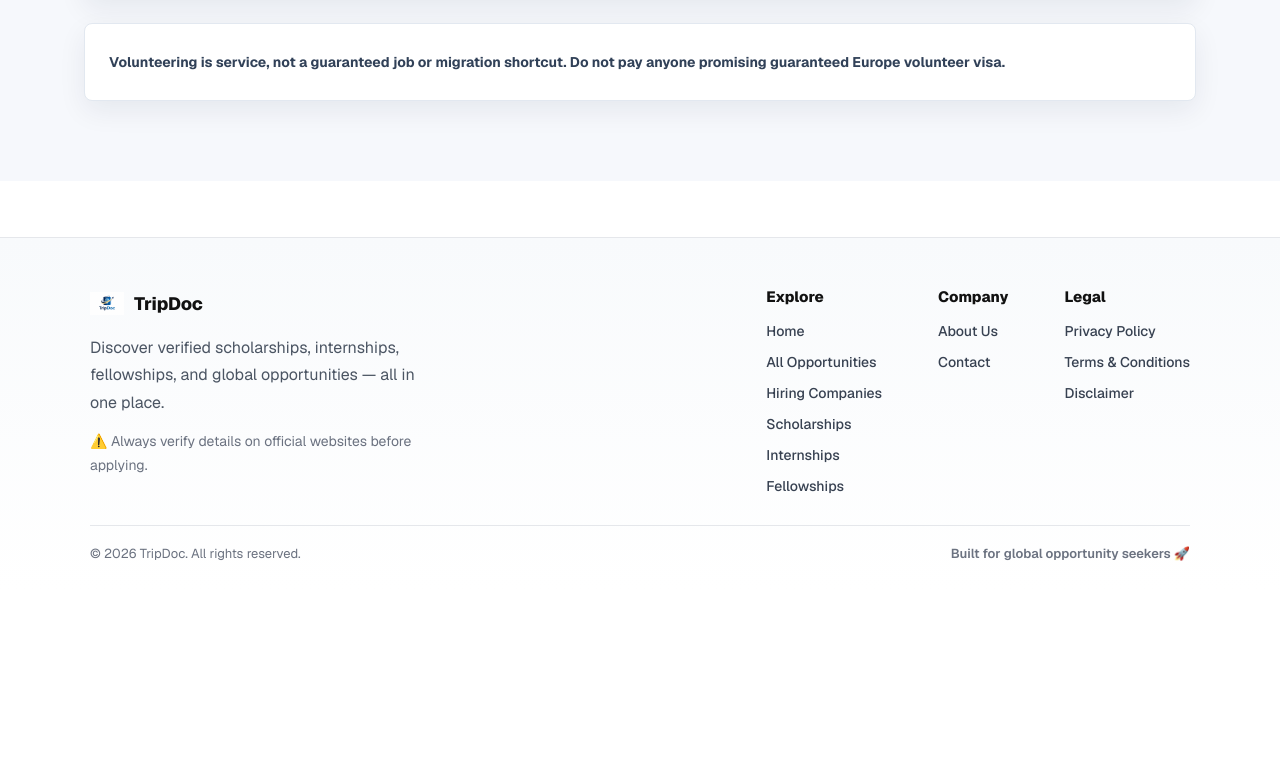
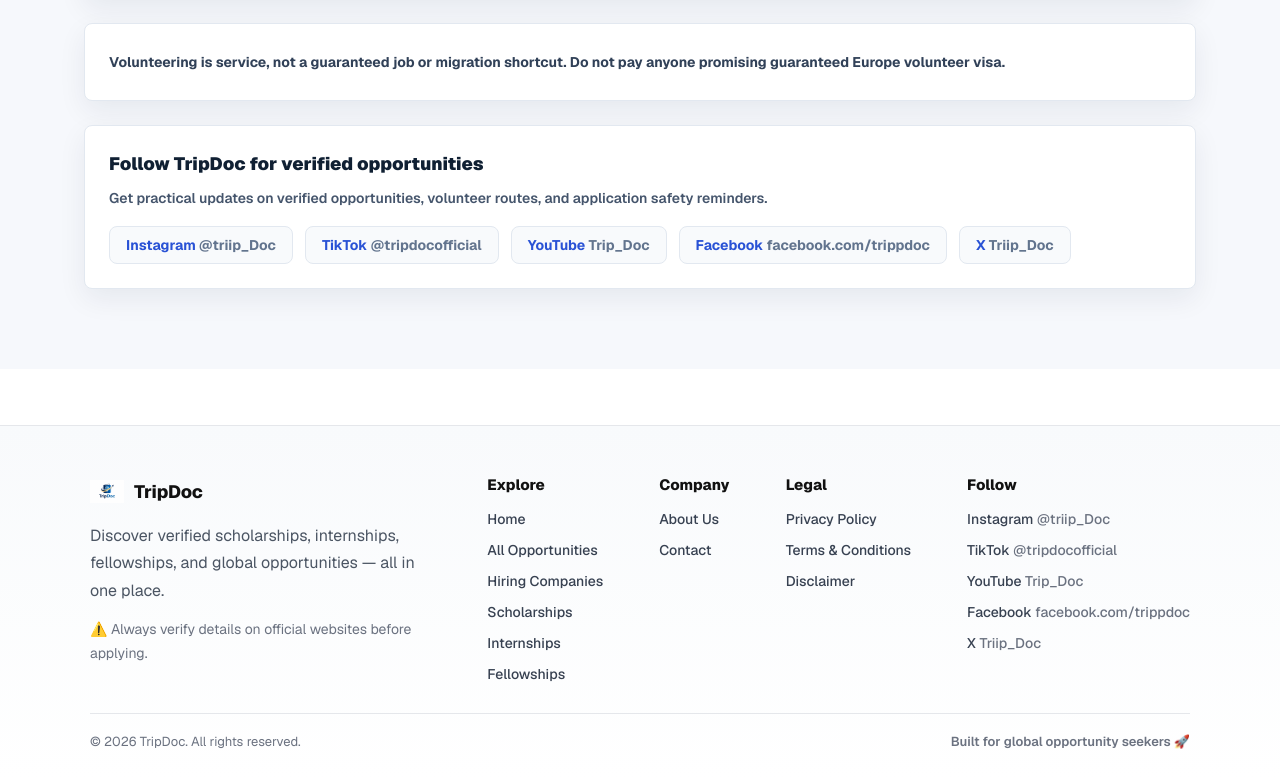
Before and after one commit to triipdoc/tripdoc-app, a Next.js app: page /volunteer-screening in a window 1280 px wide. Shown: the part 3016-3795 px from the top of the page. Before the commit the page ends 3607 px from the top, so only its background shows below. Built offline with nearby package versions, Linux system fonts and the light colour scheme.

Commit message:
Add TripDoc social links

```diff
--- a/app/components/Footer.tsx
+++ b/app/components/Footer.tsx
@@ -1,4 +1,5 @@
 import Link from "next/link";
+import { socialLinks } from "./socialLinks";
 
 export default function Footer() {
   return (
@@ -168,6 +169,35 @@
                 </Link>
               </div>
             </div>
+
+            <div>
+              <div
+                style={{
+                  fontWeight: 800,
+                  marginBottom: 12,
+                  color: "#111",
+                  fontSize: 15,
+                }}
+              >
+                Follow
+              </div>
+
+              <div style={{ display: "grid", gap: 10 }}>
+                {socialLinks.map((item) => (
+                  <a
+                    key={item.name}
+                    href={item.href}
+                    target="_blank"
+                    rel="noopener noreferrer"
+                    aria-label={item.ariaLabel}
+                    style={footerLinkStyle}
+                  >
+                    {item.name}{" "}
+                    <span style={{ color: "#6b7280" }}>{item.handle}</span>
+                  </a>
+                ))}
+              </div>
+            </div>
           </div>
         </div>
 
--- /dev/null
+++ b/app/components/socialLinks.ts
@@ -0,0 +1,32 @@
+export const socialLinks = [
+  {
+    name: "Instagram",
+    handle: "@triip_Doc",
+    href: "https://www.instagram.com/triip_Doc/",
+    ariaLabel: "Follow TripDoc on Instagram",
+  },
+  {
+    name: "TikTok",
+    handle: "@tripdocofficial",
+    href: "https://www.tiktok.com/@tripdocofficial",
+    ariaLabel: "Follow TripDoc on TikTok",
+  },
+  {
+    name: "YouTube",
+    handle: "Trip_Doc",
+    href: "https://www.youtube.com/@Trip_Doc",
+    ariaLabel: "Subscribe to TripDoc on YouTube",
+  },
+  {
+    name: "Facebook",
+    handle: "facebook.com/trippdoc",
+    href: "https://www.facebook.com/trippdoc",
+    ariaLabel: "Follow TripDoc on Facebook",
+  },
+  {
+    name: "X",
+    handle: "Triip_Doc",
+    href: "https://x.com/Triip_Doc",
+    ariaLabel: "Follow TripDoc on X",
+  },
+] as const;
--- a/app/programs/[slug]/page.tsx
+++ b/app/programs/[slug]/page.tsx
@@ -5,6 +5,7 @@
 import StickyApplyBar from "./StickyApplyBar";
 import ApplyNowButton from "./ApplyNowButton";
 import TrackedProgramLink from "../../components/TrackedProgramLink";
+import { socialLinks } from "../../components/socialLinks";
 
 const SITE_URL = "https://app.tripdoc.net";
 
@@ -785,6 +786,55 @@
 
         <div
           style={{
+            marginBottom: 32,
+            border: "1px solid #e5e7eb",
+            borderRadius: 18,
+            padding: 22,
+            background: "#fff",
+            boxShadow: "0 4px 16px rgba(0,0,0,0.04)",
+          }}
+        >
+          <h2 style={{ marginTop: 0, marginBottom: 8, fontSize: 22 }}>
+            Follow TripDoc for verified opportunities
+          </h2>
+          <p
+            style={{
+              margin: "0 0 14px",
+              color: "#555",
+              lineHeight: 1.7,
+              fontSize: 15,
+            }}
+          >
+            Follow TripDoc for verified opportunities, application safety
+            reminders, and practical updates.
+          </p>
+          <div style={{ display: "flex", gap: 10, flexWrap: "wrap" }}>
+            {socialLinks.map((item) => (
+              <a
+                key={item.name}
+                href={item.href}
+                target="_blank"
+                rel="noopener noreferrer"
+                aria-label={item.ariaLabel}
+                style={{
+                  border: "1px solid #dbe7ff",
+                  borderRadius: 10,
+                  color: "#0070f3",
+                  background: "#f8fbff",
+                  fontWeight: 700,
+                  fontSize: 14,
+                  padding: "10px 12px",
+                  textDecoration: "none",
+                }}
+              >
+                {item.name}
+              </a>
+            ))}
+          </div>
+        </div>
+
+        <div
+          style={{
             border: "1px solid #e5e7eb",
             borderRadius: 18,
             padding: 26,
--- a/app/volunteer-screening/page.tsx
+++ b/app/volunteer-screening/page.tsx
@@ -1,4 +1,5 @@
 import type { Metadata } from "next";
+import { socialLinks } from "../components/socialLinks";
 
 const SITE_URL = "https://app.tripdoc.net";
 const TALLY_FORM_URL =
@@ -223,6 +224,31 @@
             Do not pay anyone promising guaranteed Europe volunteer visa.
           </p>
         </div>
+
+        <section className="mt-6 rounded-lg border border-slate-200 bg-white p-5 shadow-[0_10px_28px_rgba(16,32,51,0.07)] sm:p-6">
+          <h2 className="text-lg font-black text-[#102033]">
+            Follow TripDoc for verified opportunities
+          </h2>
+          <p className="mt-2 text-sm font-semibold leading-6 text-slate-600">
+            Get practical updates on verified opportunities, volunteer routes,
+            and application safety reminders.
+          </p>
+          <div className="mt-4 flex flex-wrap gap-3">
+            {socialLinks.map((item) => (
+              <a
+                key={item.name}
+                href={item.href}
+                target="_blank"
+                rel="noopener noreferrer"
+                aria-label={item.ariaLabel}
+                className="rounded-lg border border-slate-200 bg-slate-50 px-4 py-2 text-sm font-bold !text-[#2952d5] no-underline transition hover:border-blue-200 hover:bg-blue-50 focus-visible:outline focus-visible:outline-2 focus-visible:outline-offset-2 focus-visible:outline-[#2952d5]"
+              >
+                {item.name}{" "}
+                <span className="text-slate-500">{item.handle}</span>
+              </a>
+            ))}
+          </div>
+        </section>
       </div>
     </main>
   );
```
